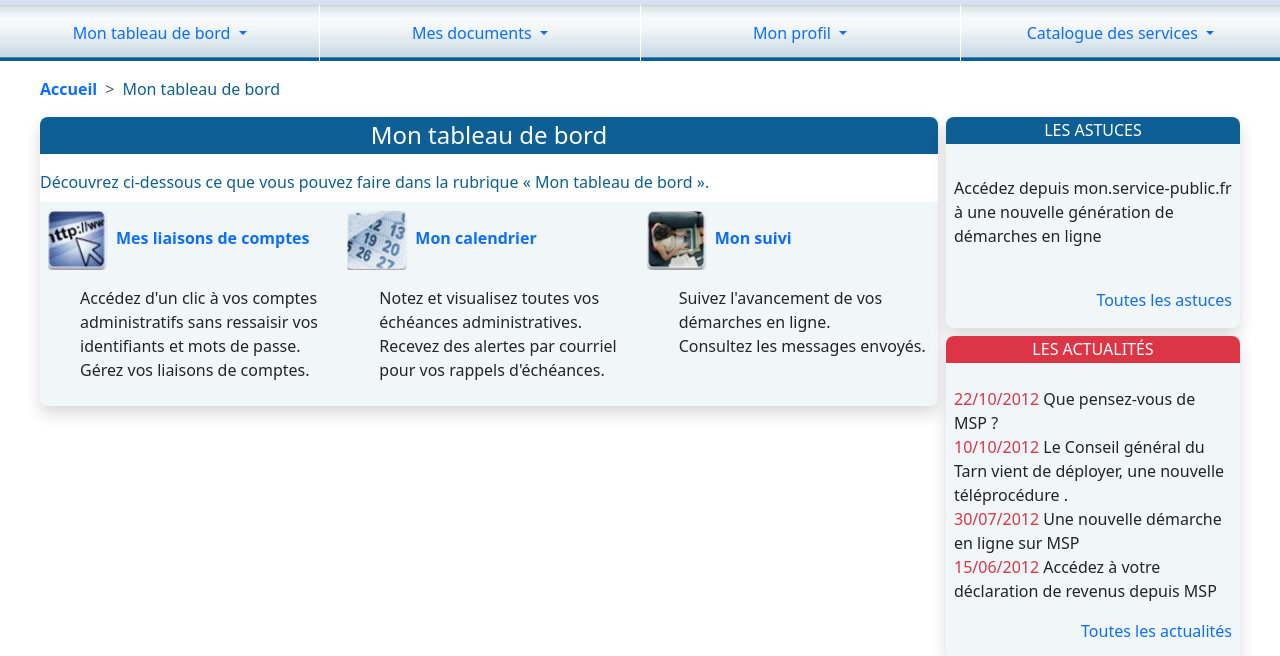
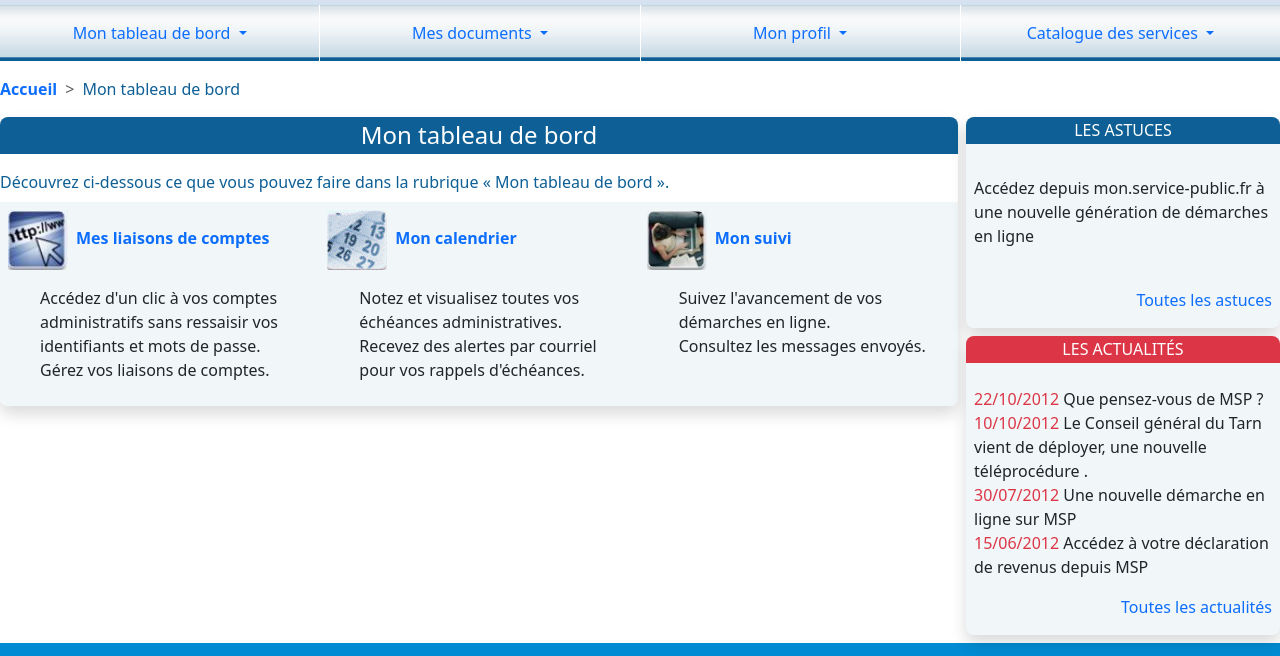
Before and after one commit to lekdup/dm-bootstrap, a plain HTML site: page index.html in a window 1280 px wide. Shown: the part 108-764 px from the top of the page. Drawn offline with nearby package versions, Linux system fonts and the light colour scheme.

Commit message:
width removed for desktop version

```diff
--- a/custom.css
+++ b/custom.css
@@ -55,15 +55,15 @@ a > span {
     color: #43befe;
 }
 
-.width-1200 {
+/* .width-1200 {
     max-width: 1200px;
     margin: auto;
-}
+} */
 
-.width-1400 {
+/* .width-1400 {
     max-width: 1400px;
     margin: auto;
-}
+} */
 
 @media (min-width: 770px) {
     header {
```
